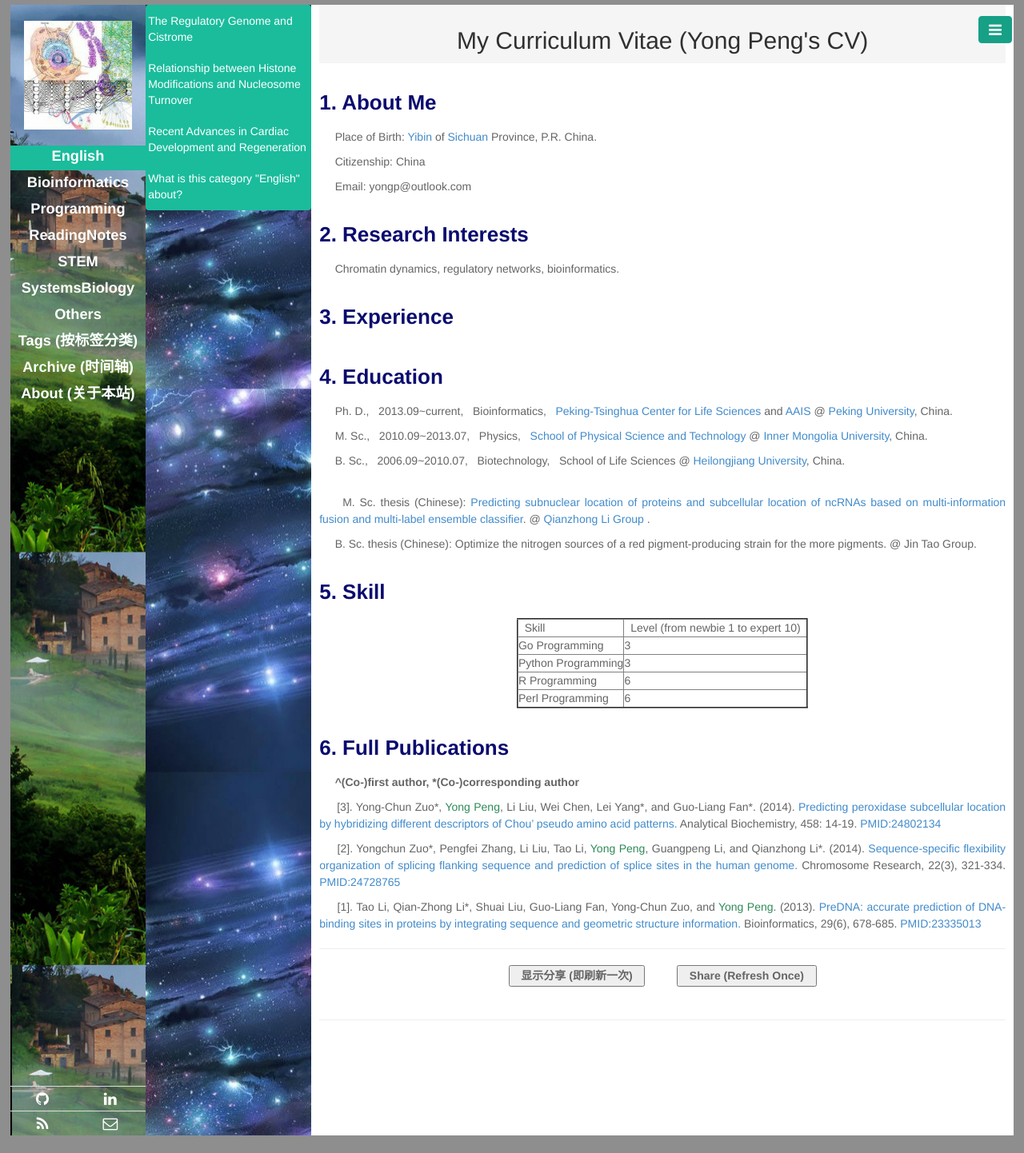
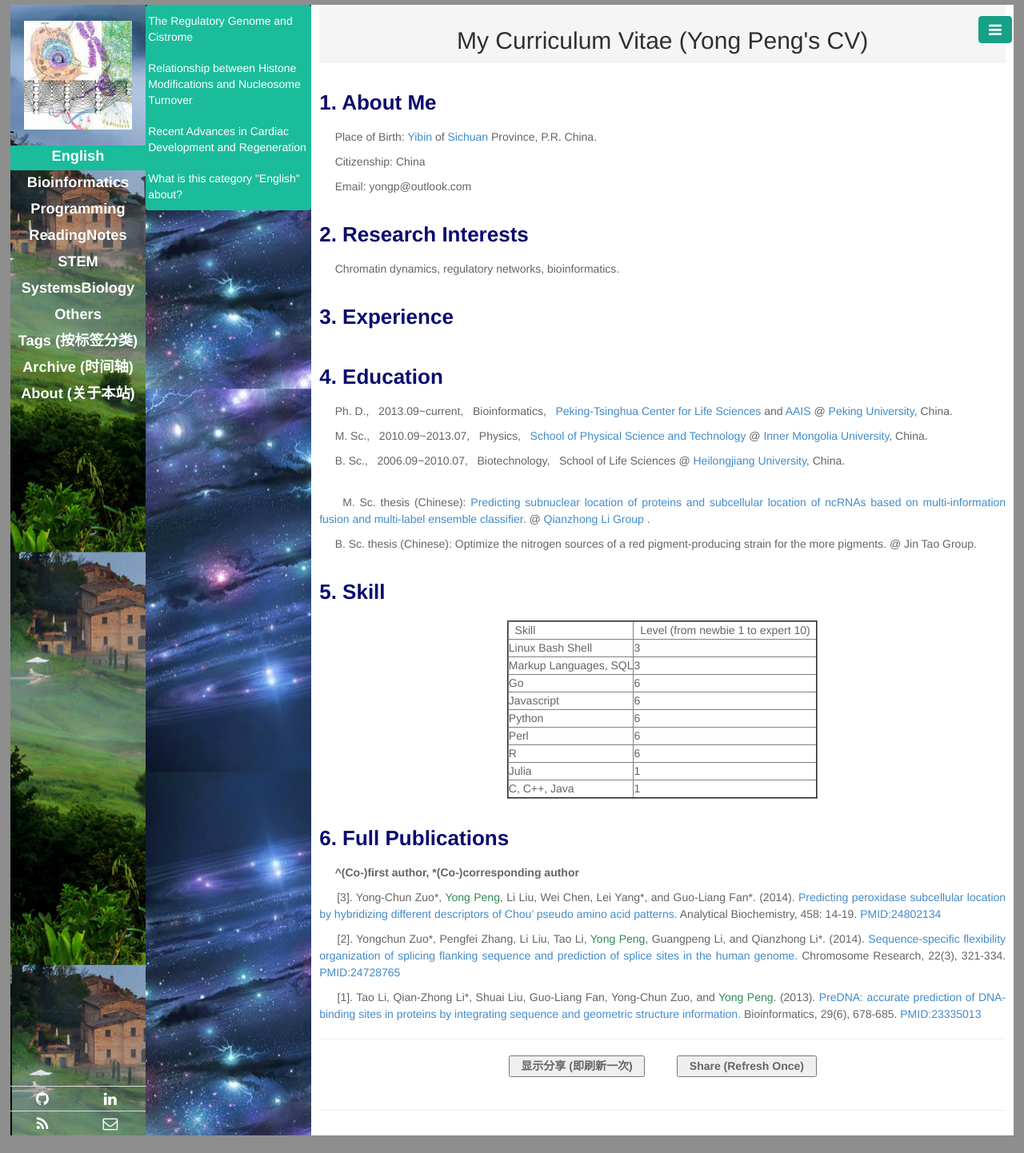
Before and after one commit to CTLife/CTLife.github.io, a Jekyll site: the page built from yongpeng.html, in a window 1280 px wide. Shown: the whole page at 80% size. Built offline with Jekyll 4.4.1, drawn with Linux system fonts in a browser that asks for light colours; Markdown is read by kramdown in place of the engine named in the settings.

Commit message:
Update yongpeng.html

```diff
--- a/yongpeng.html
+++ b/yongpeng.html
@@ -31,26 +31,46 @@ multi-information fusion and multi-label ensemble classifier</a>. @ <a href="htt
 <h3><b style = "color:#0a0b6f"> 5. Skill  </b></h3>
 <table border="2"  align="center">
   <tr>
-    <b>
+    <h5>
     <td> &nbsp; Skill &nbsp; </td>
     <td> &nbsp; Level (from newbie 1 to expert 10) &nbsp; </td>
-    </b>
+    </h5>
   </tr>
   <tr>
-    <td> Go Programming </td>
+    <td> Linux Bash Shell </td>
     <td> 3 </td>
   </tr>
   <tr>
-    <td> Python Programming </td>
+    <td> Markup Languages, SQL </td>
     <td> 3 </td>
   </tr>
   <tr>
-    <td> R Programming </td>
+    <td> Go </td>
     <td> 6 </td>
   </tr>
   <tr>
-    <td> Perl Programming </td>
+    <td> Javascript </td>
     <td> 6 </td>
+  </tr>
+  <tr>
+    <td> Python </td>
+    <td> 6 </td>
+  </tr>
+  <tr>
+    <td> Perl </td>
+    <td> 6 </td>
+  </tr>
+  <tr>
+    <td> R </td>
+    <td> 6 </td>
+  </tr>
+  <tr>
+    <td> Julia </td>
+    <td> 1 </td>
+  </tr>
+  <tr>
+    <td> C, C++, Java </td>
+    <td> 1 </td>
   </tr>
 </table>
 
```
